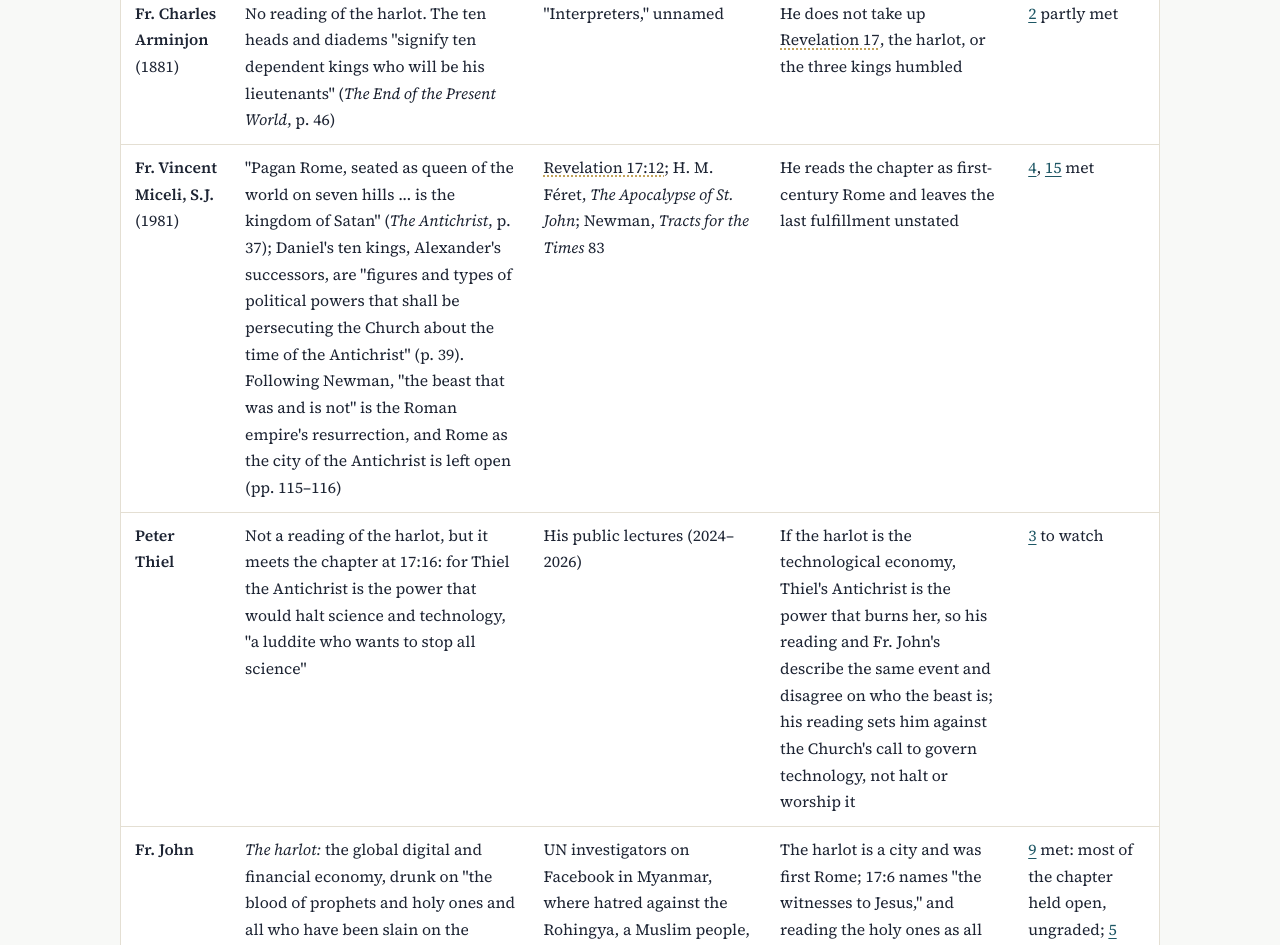
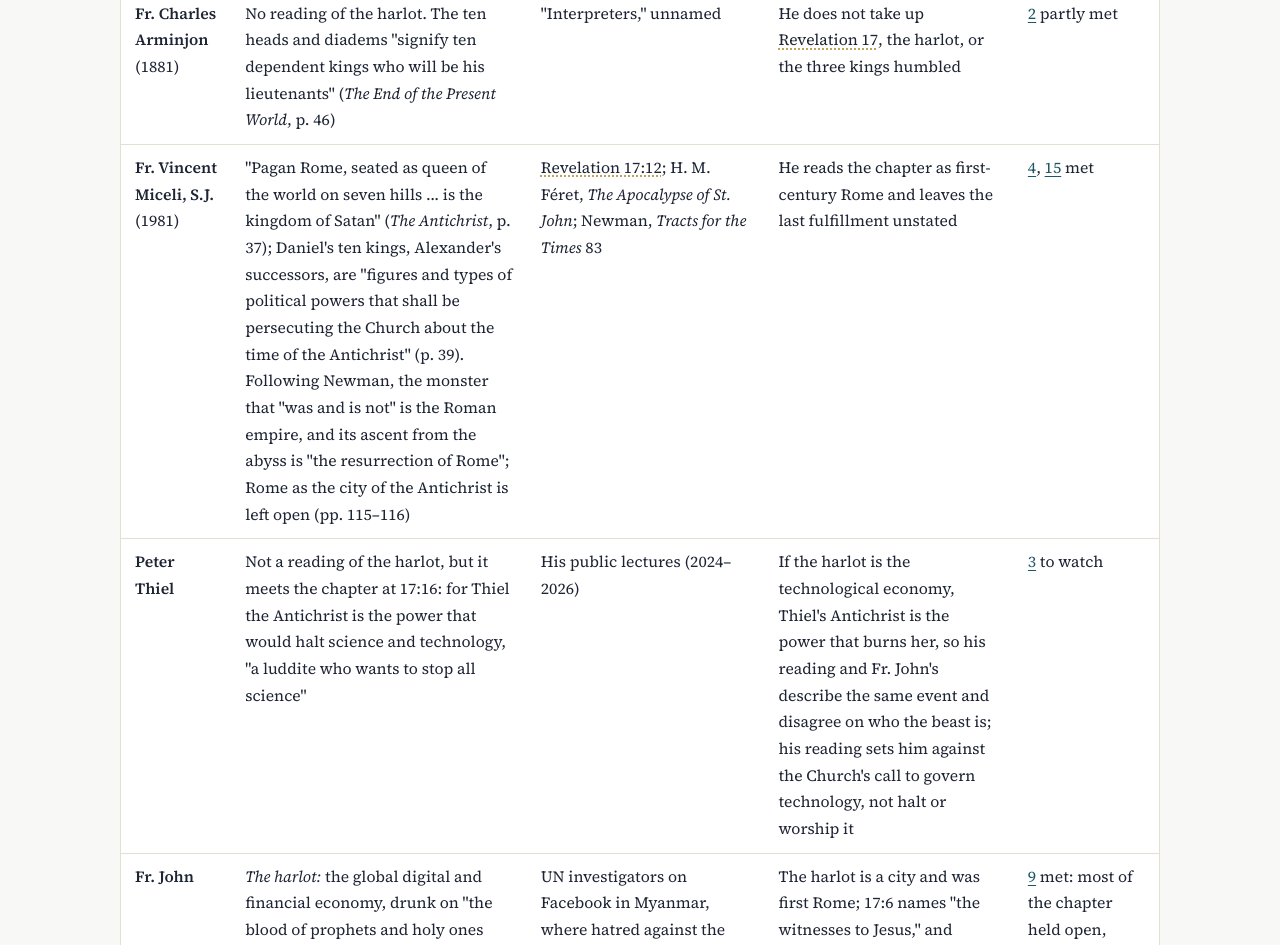
Before and after one commit to johndireen3-blip/apocalypse13, a plain HTML site: page the-harlot-and-the-ten-kings.html in a window 1280 px wide. Shown: the part 2598-3543 px from the top of the page. Drawn offline with nearby package versions, Linux system fonts and the light colour scheme.

Commit message:
Miceli checked against the page scans: one wording correction (p. 116)
Co-Authored-By: Claude Fable 5.2 <noreply@anthropic.com>
Claude-Session: https://claude.ai/code/session_01RUV5AvzH41ugHwbyErk5Hc

```diff
--- a/the-harlot-and-the-ten-kings.html
+++ b/the-harlot-and-the-ten-kings.html
@@ -89,7 +89,7 @@
 </tr>
 <tr>
 <td><strong>Fr. Vincent Miceli, S.J.</strong> (1981)</td>
-<td>"Pagan Rome, seated as queen of the world on seven hills ... is the kingdom of Satan" (<em>The Antichrist</em>, p. 37); Daniel's ten kings, Alexander's successors, are "figures and types of political powers that shall be persecuting the Church about the time of the Antichrist" (p. 39). Following Newman, "the beast that was and is not" is the Roman empire's resurrection, and Rome as the city of the Antichrist is left open (pp. 115–116)</td>
+<td>"Pagan Rome, seated as queen of the world on seven hills ... is the kingdom of Satan" (<em>The Antichrist</em>, p. 37); Daniel's ten kings, Alexander's successors, are "figures and types of political powers that shall be persecuting the Church about the time of the Antichrist" (p. 39). Following Newman, the monster that "was and is not" is the Roman empire, and its ascent from the abyss is "the resurrection of Rome"; Rome as the city of the Antichrist is left open (pp. 115–116)</td>
 <td><a class="sref" href="https://bible.usccb.org/bible/revelation/17" target="_blank" rel="noopener">Revelation 17:12</a>; H. M. Féret, <em>The Apocalypse of St. John</em>; Newman, <em>Tracts for the Times</em> 83</td>
 <td>He reads the chapter as first-century Rome and leaves the last fulfillment unstated</td>
 <td><a href="/the-standards#s4" target="_blank" rel="noopener">4</a>, <a href="/the-standards#s15" target="_blank" rel="noopener">15</a> met</td>
```
